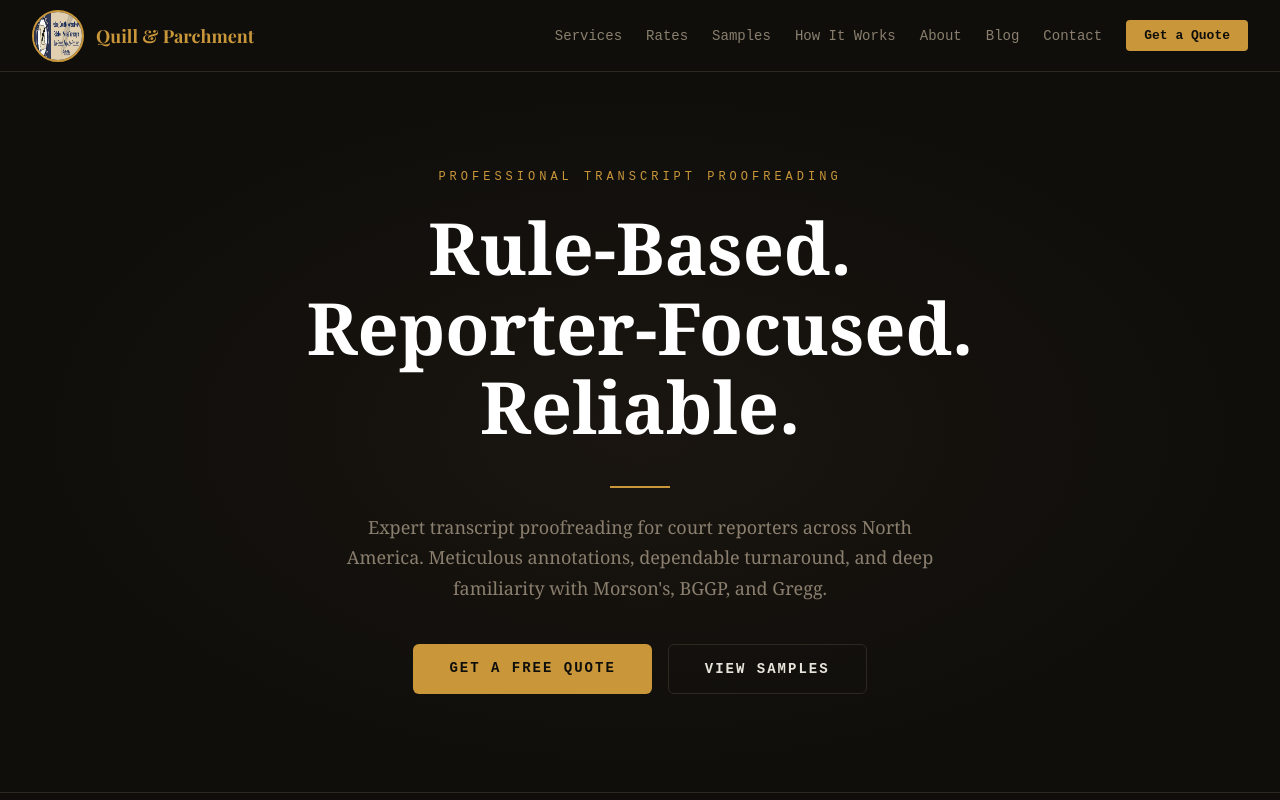
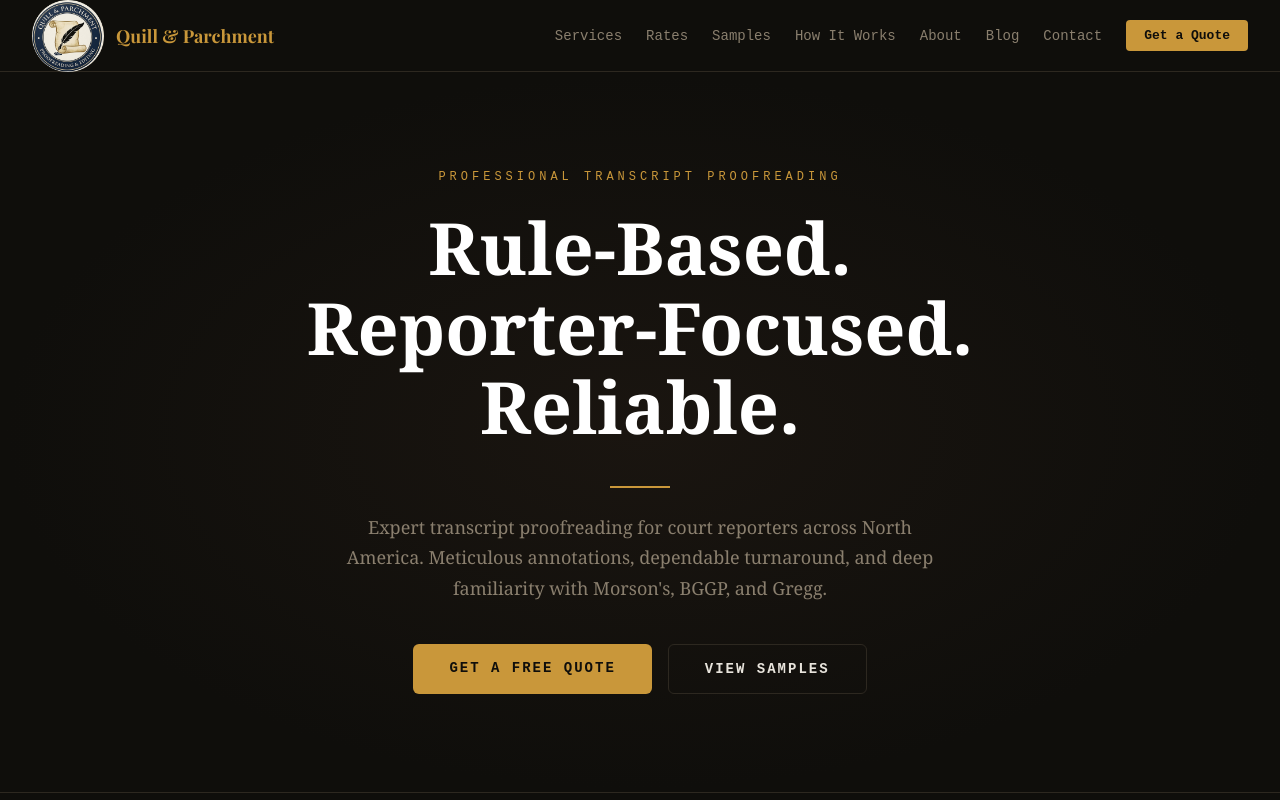
Before and after one commit to NaushB/quill-parchment-web, a Next.js app: page / in a window 1280 px wide. Shown: the top 800 px of the page. Built offline with nearby package versions, Linux system fonts and the light colour scheme; a web font is replaced by a local one.

Commit message:
fix logo to use logo_final.png

```diff
--- a/src/app/layout.tsx
+++ b/src/app/layout.tsx
@@ -17,7 +17,7 @@ export default function RootLayout({ children }: { children: React.ReactNode })
       <body style={{ background: "#0f0e0b", color: "#e8e4dc", margin: 0, fontFamily: "Georgia, serif" }}>
         <nav style={{ position: "sticky", top: 0, zIndex: 100, background: "#0f0e0b", borderBottom: "1px solid #2d2820", padding: "0 32px", display: "flex", alignItems: "center", justifyContent: "space-between", height: "72px" }}>
           <Link href="/" style={{ textDecoration: "none", display: "flex", alignItems: "center", gap: "12px" }}>
-            <Image src="/logo2.jpeg" alt="Quill & Parchment" width={52} height={52} style={{ borderRadius: "50%", border: "2px solid #c9973a" }} />
+            <Image src="/logo_final.png" alt="Quill & Parchment" width={72} height={72} style={{  }} />
             <span style={{ fontFamily: playfair.style.fontFamily, fontSize: "18px", color: "#c9973a", fontWeight: 700 }}>Quill & Parchment</span>
           </Link>
           <div style={{ display: "flex", gap: "24px", alignItems: "center" }}>
@@ -32,7 +32,7 @@ export default function RootLayout({ children }: { children: React.ReactNode })
           <div style={{ maxWidth: "1100px", margin: "0 auto", display: "grid", gridTemplateColumns: "repeat(3,1fr)", gap: "40px" }}>
             <div style={{ display: "flex", flexDirection: "column", gap: "12px" }}>
               <div style={{ display: "flex", alignItems: "center", gap: "12px" }}>
-                <Image src="/logo2.jpeg" alt="Quill & Parchment" width={44} height={44} style={{ borderRadius: "50%", border: "2px solid #c9973a" }} />
+                <Image src="/logo_final.png" alt="Quill & Parchment" width={60} height={60} style={{  }} />
                 <div style={{ fontFamily: playfair.style.fontFamily, fontSize: "16px", color: "#c9973a" }}>Quill & Parchment</div>
               </div>
               <div style={{ color: "#8a7f6e", fontSize: "13px", lineHeight: 1.7 }}>Rule-Based. Reporter-Focused. Reliable.</div>
```
